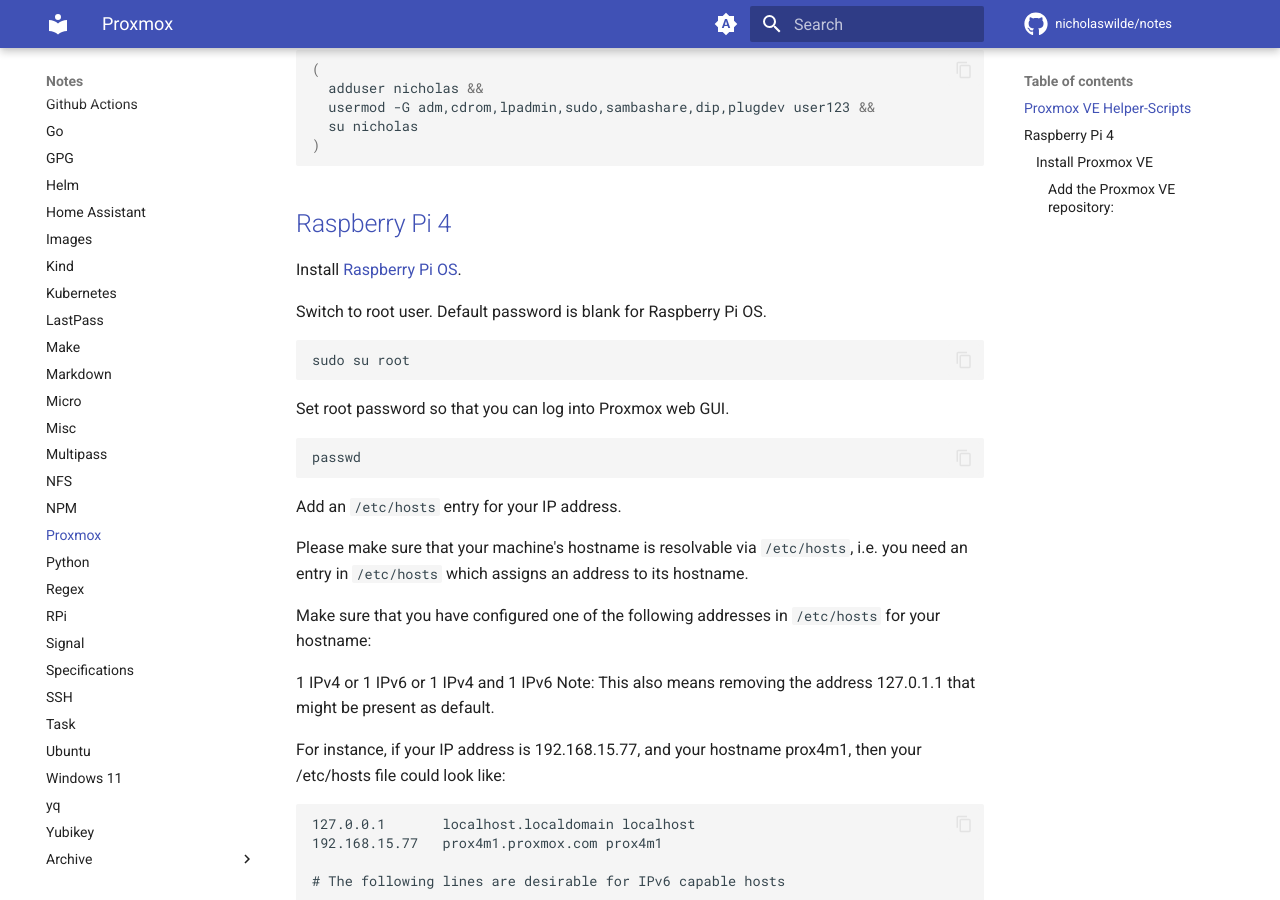
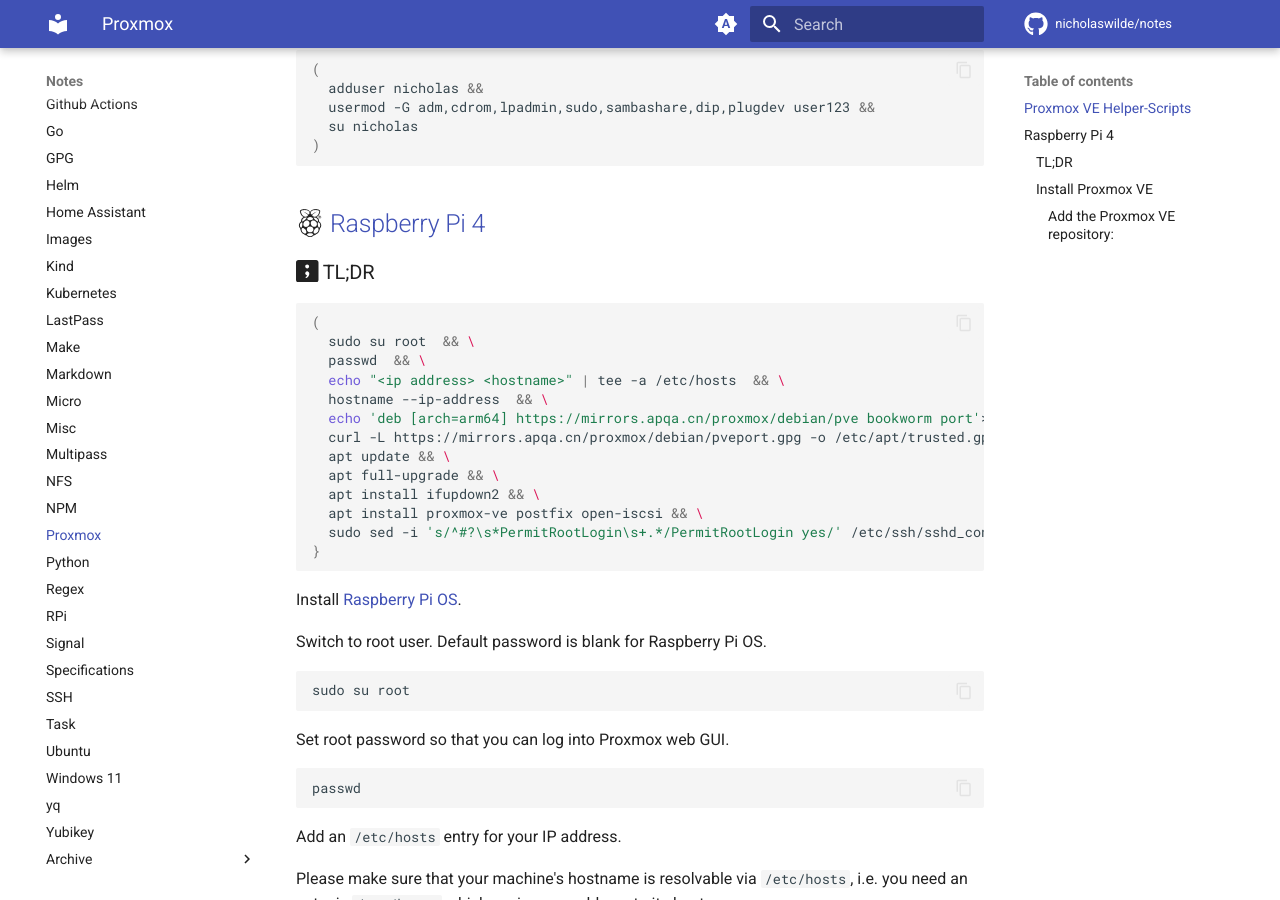
Before and after one commit to nicholaswilde/notes, an MkDocs documentation site: the page built from docs/proxmox.md, in a window 1280 px wide and 900 px high, scrolled down 350 px. Built offline with MkDocs 1.6.1 and Material for MkDocs 9.7.7, drawn with Linux system fonts in a browser that asks for light colours; comment, search, counter and statistics services are not loaded; some of the changed text lies outside the part shown.

Commit message:
chore: add emoji
Signed-off-by: nιcнolaѕ wιlde <ncwilde43@gmail.com>

````diff
--- a/docs/proxmox.md
+++ b/docs/proxmox.md
@@ -21,7 +21,25 @@
 )
 ```
 
-## [Raspberry Pi 4][2]
+## :simple-raspberrypi: [Raspberry Pi 4][2]
+
+### :simple-tldraw: TL;DR
+
+```shell
+(
+  sudo su root  && \
+  passwd  && \
+  echo "<ip address> <hostname>" | tee -a /etc/hosts  && \
+  hostname --ip-address  && \
+  echo 'deb [arch=arm64] https://mirrors.apqa.cn/proxmox/debian/pve bookworm port'>/etc/apt/sources.list.d/pveport.list && \
+  curl -L https://mirrors.apqa.cn/proxmox/debian/pveport.gpg -o /etc/apt/trusted.gpg.d/pveport.gpg && \
+  apt update && \
+  apt full-upgrade && \
+  apt install ifupdown2 && \
+  apt install proxmox-ve postfix open-iscsi && \
+  sudo sed -i 's/^#?\s*PermitRootLogin\s+.*/PermitRootLogin yes/' /etc/ssh/sshd_config
+}
+```
 
 Install [Raspberry Pi OS][3].
 
@@ -111,6 +129,10 @@
 Reenable ssh.
 
 ```shell
+sudo sed -i 's/^#?\s*PermitRootLogin\s+.*/PermitRootLogin yes/' /etc/ssh/sshd_config
+```
+
+```shell
 # /etc/ssh/sshd_config
 PermitRootLogin yes
 ```
````
Also changed, not shown: other parts of docs/proxmox.md (+1 -1 lines), docs/rpi.md (+7 -7 lines).
